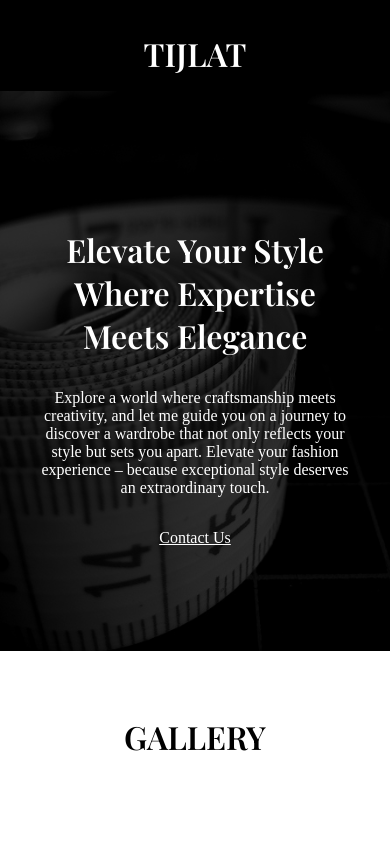
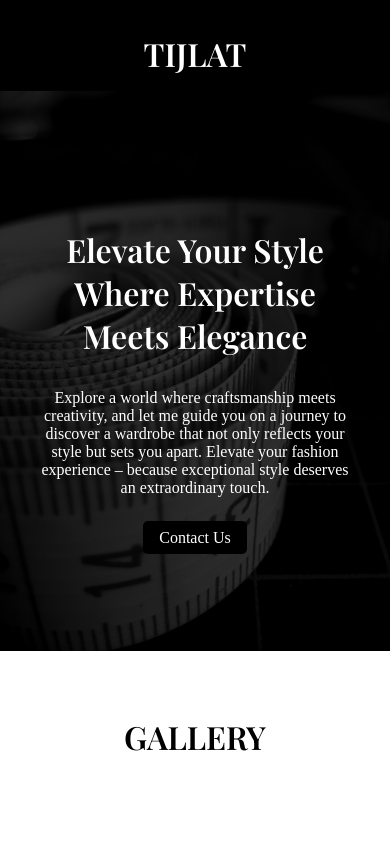
Before and after one commit to OladunniWaters/tijlat, a React (Vite) app: page / in a window 390 px wide. Shown: the top 844 px of the page. Built offline with nearby package versions, Linux system fonts and the light colour scheme; a web font is replaced by a local one.

Commit message:
still 90% done

```diff
--- a/src/components/footer/Footer.jsx
+++ b/src/components/footer/Footer.jsx
@@ -5,7 +5,7 @@ function Footer() {
   return (
       <footer className='footer'>
          <p className='footer_copyrights'>Tijlat Design ⓒ 2024 All Rights Reserved</p>
-         <p className='footer_developer'>Designed & Developed by <a href='https://github.com/OladunniWaters' className='footer_link'>Waters</a></p>
+         <p className='footer_developer'>Designed & Developed by <a href='https://github.com/OladunniWaters' target='_blank'  className='footer_link'>Waters</a></p>
       </footer>
   )
 }
--- a/src/components/hero/Hero.jsx
+++ b/src/components/hero/Hero.jsx
@@ -13,7 +13,7 @@ function Hero() {
      Explore a world where craftsmanship meets creativity, and let me guide you on a journey to discover a wardrobe that not only reflects your style but sets you apart. Elevate your fashion experience – because exceptional style deserves an extraordinary touch.
            </p>
            <div className='hero_content_button_cont'>
-              <a href='#contact' className='contact_whatsapp_link'>Contact Us</a>
+               <a href='https://wa.link/1gk4cs' target='_blank' className='contact_whatsapp_link'>Contact Us</a>
            </div>
         </div>
 
--- a/src/components/hero/Hero.scss
+++ b/src/components/hero/Hero.scss
@@ -213,7 +213,11 @@ height: 30rem;
 .contact_whatsapp_link {
   //small
 @media screen and (min-width: 320px) and (max-width: 576px) {
-
+color: #fff;
+background: #000;
+width: 3rem;
+height: 1.5rem;
+text-decoration: none;
 }
 // medium
 @media screen and (min-width: 577px) and (max-width: 768px) {
@@ -225,5 +229,8 @@ height: 30rem;
 }
 //extra large
 color: #fff;
-
+background: #000;
+border-radius: 5px;
+padding: 0.5rem 1rem;
+text-decoration: none;
 }
```
